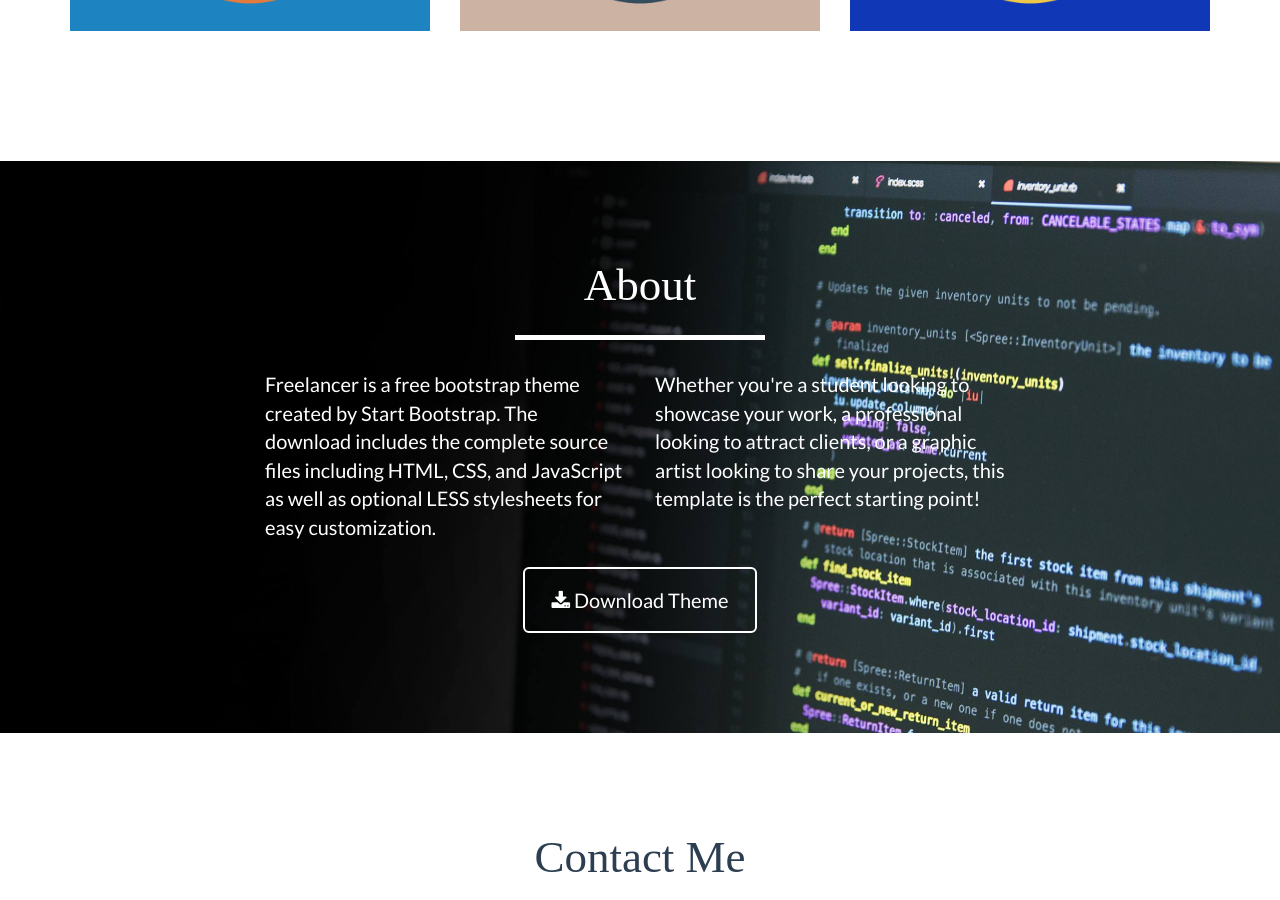
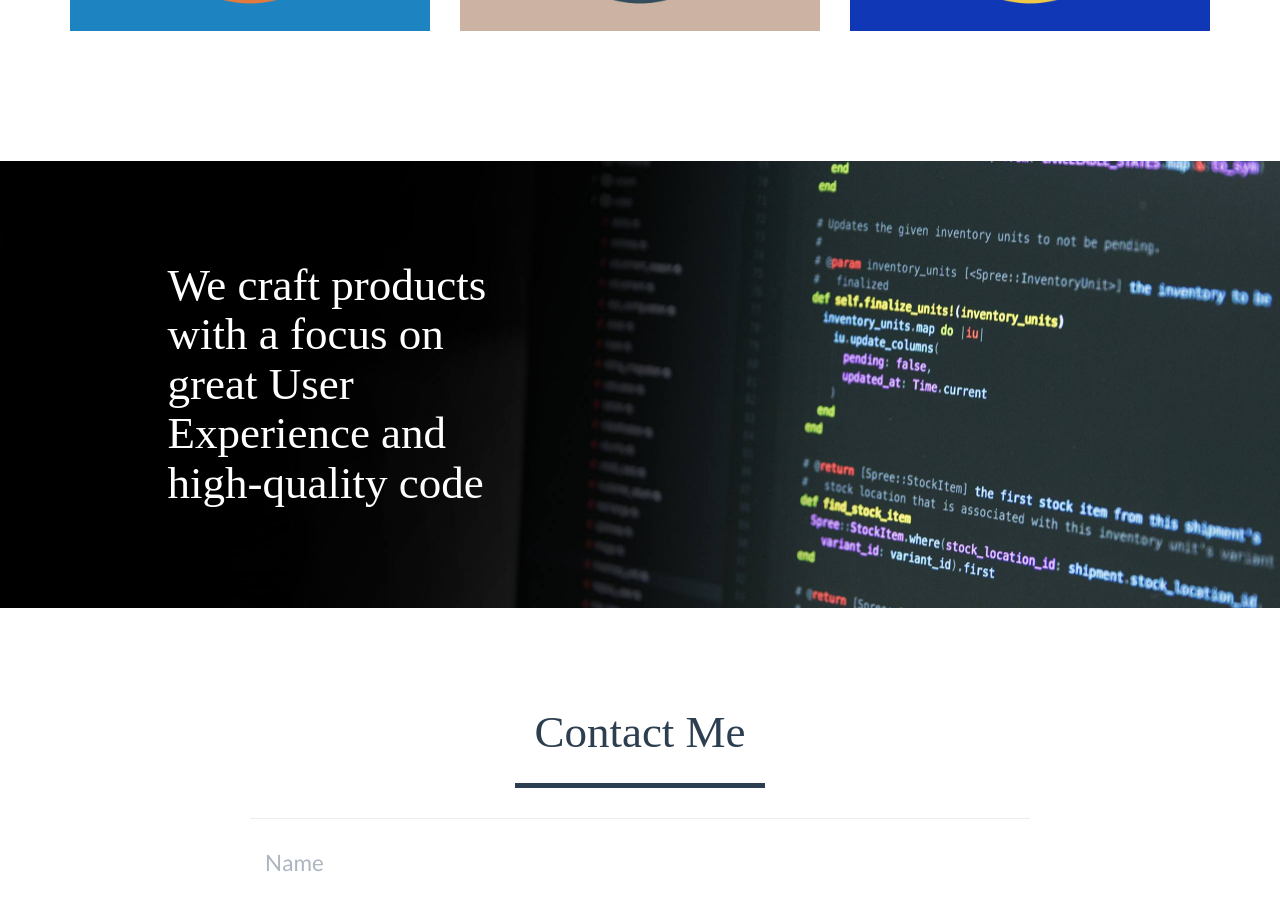
Before and after one commit to nodestack/nodestack.github.io, a Jekyll site: the page built from index.html, in a window 1280 px wide and 900 px high, scrolled down 1629 px. Built offline with Jekyll 4.4.1, drawn with Linux system fonts in a browser that asks for light colours; some web fonts are replaced.

Commit message:
Update about.html

```diff
--- a/_includes/about.html
+++ b/_includes/about.html
@@ -2,22 +2,9 @@
     <section class="success" id="about">
         <div class="container">
             <div class="row">
-                <div class="col-lg-12 text-center">
-                    <h2>About</h2>
-                    <hr class="star-light">
-                </div>
-            </div>
-            <div class="row">
-                <div class="col-lg-4 col-lg-offset-2">
-                    <p>Freelancer is a free bootstrap theme created by Start Bootstrap. The download includes the complete source files including HTML, CSS, and JavaScript as well as optional LESS stylesheets for easy customization.</p>
-                </div>
-                <div class="col-lg-4">
-                    <p>Whether you're a student looking to showcase your work, a professional looking to attract clients, or a graphic artist looking to share your projects, this template is the perfect starting point! </p>
-                </div>
-                <div class="col-lg-8 col-lg-offset-2 text-center">
-                    <a href="#" class="btn btn-lg btn-outline">
-                        <i class="fa fa-download"></i> Download Theme
-                    </a>
+                <div class="col-lg-4 col-lg-offset-1">
+                    <h2>We craft products with a focus on great User Experience and high-quality code</h2>
+
                 </div>
             </div>
         </div>
```
